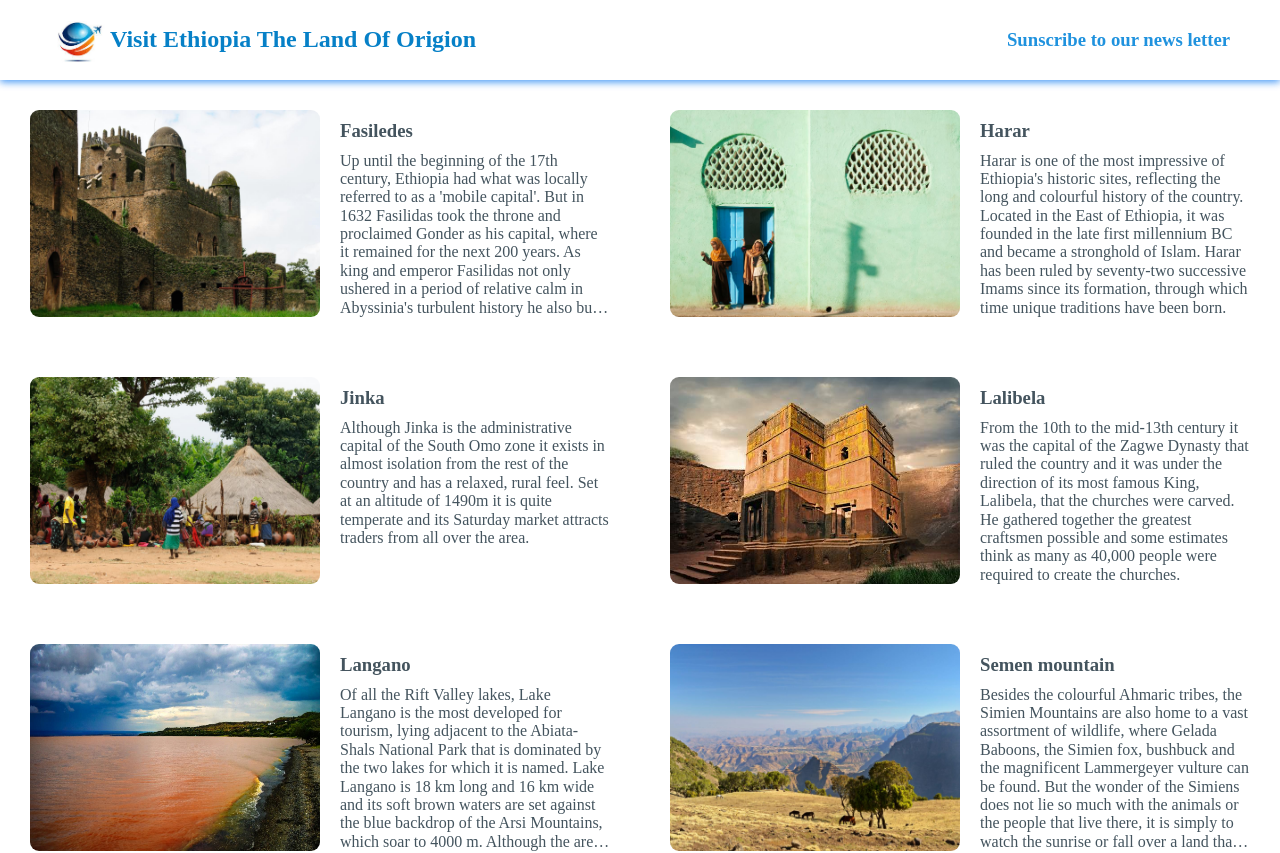
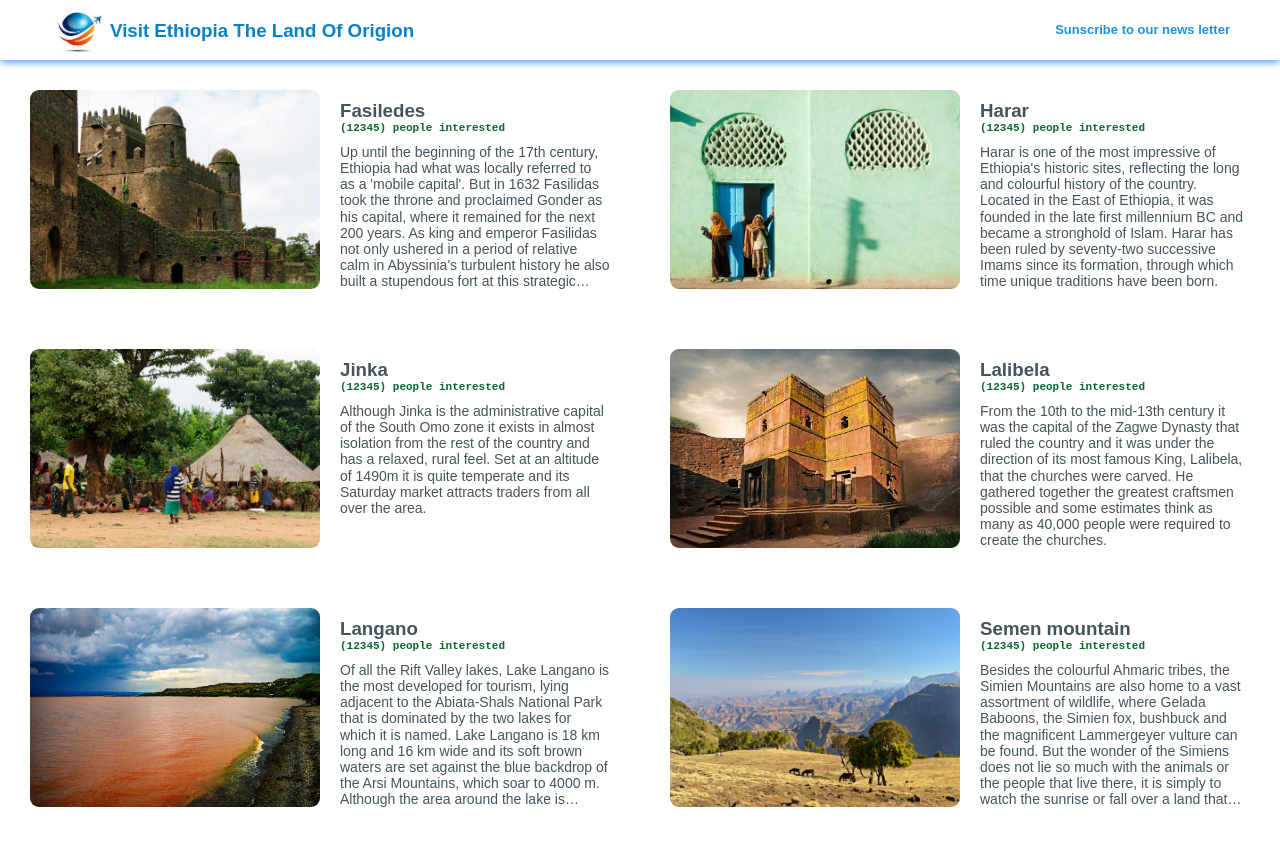
Before and after one commit to yerga-star/Visit-Ethiopia, a React (Vite) app: page / in a window 1280 px wide. Shown: the top 853 px of the page. Built offline with nearby package versions, Linux system fonts and the light colour scheme.

Commit message:
Fix applied

```diff
--- a/App.jsx
+++ b/App.jsx
@@ -9,9 +9,7 @@ export default function App() {
     return (
     <Card
     key={place.id}
-    img={place.img}
-    name={place.name}
-    detail={place.detail}
+    place={place}
     />
     )
 
@@ -19,7 +17,7 @@ export default function App() {
   return (
     <div>
     <Navbar />
-    <section className='card--list'>
+    <section className='container'>
       {places}
     </section>
     </div>
--- a/components/Card.jsx
+++ b/components/Card.jsx
@@ -4,11 +4,14 @@ export default function Card(props){
 
     return (
         <div className="card">
-            <img src={`../images/${props.img}`} className="card--img"/>
+            <img src={`../images/${props.place.img}`} className="card--img"/>
             <div className="card--detail">
-            <h3 className="placeName">{props.name}</h3>
-            <p>{props.detail}</p>
+            <h3 className="placeName">{props.place.name} <p id="p--interest">(12345) people interested</p></h3>
+            <p>{props.place.detail}</p>
             </div>
+
         </div>
+
+
     )
 }
--- a/components/Navbar.jsx
+++ b/components/Navbar.jsx
@@ -4,7 +4,7 @@ export default function Navbar(){
     return (
         <nav className="nav--nav">
         <img src="../images/logo.jpeg" className="nav--logo" />
-        <h2 id="nav--title">Visit Ethiopia The Land Of Origion</h2>
+        <h3 id="nav--title">Visit Ethiopia The Land Of Origion</h3>
         <h3 id="nav--subscribe">Sunscribe to our news letter</h3>
         </nav>
     )
--- a/style.css
+++ b/style.css
@@ -1,13 +1,13 @@
 *{
-    font-family: 'Intern' sans-serif;
+    font-family: 'Intern', sans-serif;
     box-sizing: border-box;
     margin: 0;
 }
 nav{
-    height: 80px;
+    height: 60px;
     width: 100%;
     display: flex;
-    padding: 25px 50px;
+    padding: 20px 50px;
     box-shadow: 0px 2.98256px 7.4564px rgba(4, 115, 241, 0.731);
     align-items: center;
     overflow: scroll;
@@ -25,6 +25,7 @@ nav{
 }
 #nav--subscribe{
     color: #1f92de;
+    font-size: small;
 }
 .card{
     padding: 30px 30px;
@@ -43,7 +44,7 @@ nav{
     display: flex;
     overflow: hidden;
   display: -webkit-box;
-  -webkit-line-clamp: 10; /* Adjust the number of lines as needed */
+  -webkit-line-clamp: 11; /* Adjust the number of lines as needed */
   -webkit-box-orient: vertical;
   text-overflow: ellipsis;
   white-space: normal;
@@ -55,9 +56,24 @@ nav{
 }
 p{
     color: #44545e;
+    font-size: 14px;
+}
+#p--interest{
+    color: #0a682b;
+    font-size: 11px;
+    font-family: 'Courier New', Courier, monospace;
 }
 
-.card--list {
+.container {
     display: flex;
     flex-wrap: wrap;
+
 }
+@media (max-width: 800px) {
+    .card{
+      flex-basis: 100%; /* Each div occupies 100% of the container's width in column mode */
+    }
+    #nav--subscribe{
+        display: none;
+    }
+  }
```
